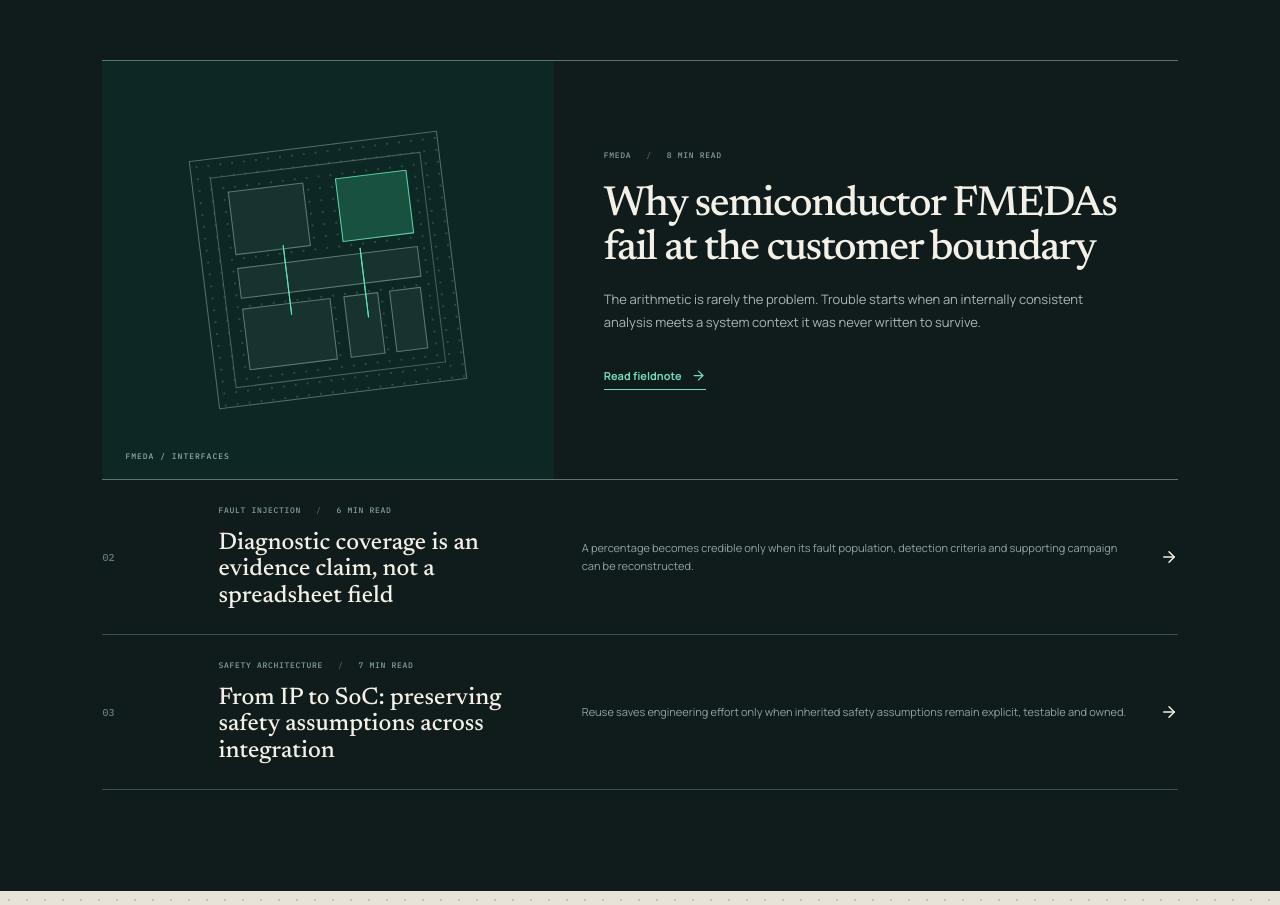
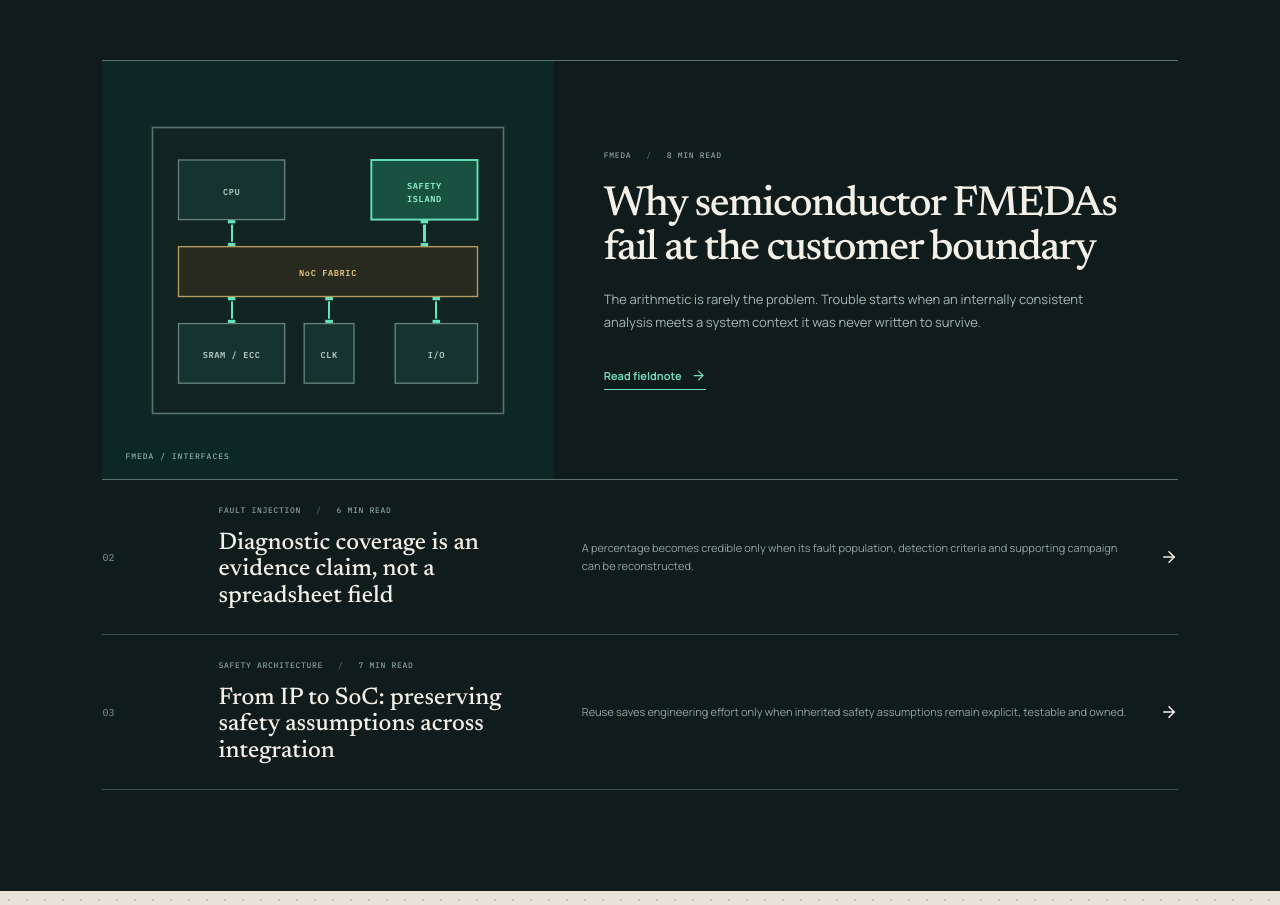
Before and after one commit to aaronrowland/FuSaAI, a React (Vite) app: page / in a window 1280 px wide. Shown: the part 2198-3103 px from the top of the page. Built offline with nearby package versions, Linux system fonts and the light colour scheme.

Commit message:
Align fieldnotes block diagram connectors

```diff
--- a/src/main.jsx
+++ b/src/main.jsx
@@ -371,7 +371,30 @@ function DieFigure() {
 }
 
 function DieMiniature() {
-  return <div className="die-mini"><span /><span /><span /><span /><span /><span /><i /><i /></div>
+  return (
+    <div className="die-mini" aria-label="Simplified SoC safety architecture diagram">
+      <svg viewBox="0 0 360 300" role="img" aria-label="Aligned block diagram linking compute and safety functions through an interconnect to memory, clock and input-output blocks">
+        <rect x="18" y="18" width="324" height="264" className="mini-die" />
+        <g className="mini-connectors">
+          <path d="M91 103V128" /><path d="M269 103V128" />
+          <path d="M91 174V199" /><path d="M181 174V199" /><path d="M280 174V199" />
+        </g>
+        <g className="mini-ports">
+          <rect x="87" y="99" width="8" height="8" /><rect x="87" y="124" width="8" height="8" />
+          <rect x="265" y="99" width="8" height="8" /><rect x="265" y="124" width="8" height="8" />
+          <rect x="87" y="170" width="8" height="8" /><rect x="87" y="195" width="8" height="8" />
+          <rect x="177" y="170" width="8" height="8" /><rect x="177" y="195" width="8" height="8" />
+          <rect x="276" y="170" width="8" height="8" /><rect x="276" y="195" width="8" height="8" />
+        </g>
+        <g className="mini-block"><rect x="42" y="48" width="98" height="55" /><text x="91" y="80" textAnchor="middle">CPU</text></g>
+        <g className="mini-block mini-safety"><rect x="220" y="48" width="98" height="55" /><text x="269" y="75" textAnchor="middle">SAFETY</text><text x="269" y="87" textAnchor="middle">ISLAND</text></g>
+        <g className="mini-block mini-fabric"><rect x="42" y="128" width="276" height="46" /><text x="180" y="155" textAnchor="middle">NoC FABRIC</text></g>
+        <g className="mini-block"><rect x="42" y="199" width="98" height="55" /><text x="91" y="231" textAnchor="middle">SRAM / ECC</text></g>
+        <g className="mini-block"><rect x="158" y="199" width="46" height="55" /><text x="181" y="231" textAnchor="middle">CLK</text></g>
+        <g className="mini-block"><rect x="242" y="199" width="76" height="55" /><text x="280" y="231" textAnchor="middle">I/O</text></g>
+      </svg>
+    </div>
+  )
 }
 
 function SectionTitle({ eyebrow, title }) {
--- a/src/styles.css
+++ b/src/styles.css
@@ -122,16 +122,17 @@ button { color: inherit; }
 .feature-article { min-height: 420px; border-top: 1px solid #607170; border-bottom: 1px solid #607170; display: grid; grid-template-columns: 42% 58%; cursor: pointer; }
 .feature-art { position: relative; overflow: hidden; display: grid; place-items: center; background: #0d2725; }
 .feature-art > span { position: absolute; left: 23px; bottom: 18px; color: #8ab0a8; font: 500 8px 'IBM Plex Mono'; letter-spacing: 1px; }
-.die-mini { width: 250px; height: 250px; position: relative; border: 1px solid #52736d; transform: rotate(-7deg); background-image: radial-gradient(#284a44 1px, transparent 1px); background-size: 12px 12px; }
-.die-mini::after { content: ''; position: absolute; inset: 18px; border: 1px solid #46655f; }
-.die-mini span { position: absolute; z-index: 2; border: 1px solid #5f7c77; background: #17332f; }
-.die-mini span:nth-child(1) { left: 34px; top: 34px; width: 76px; height: 64px; }
-.die-mini span:nth-child(2) { right: 34px; top: 34px; width: 72px; height: 64px; background: #18513f; border-color: #60d3aa; }
-.die-mini span:nth-child(3) { left: 34px; top: 111px; width: 182px; height: 31px; }
-.die-mini span:nth-child(4) { left: 34px; bottom: 34px; width: 89px; height: 62px; }
-.die-mini span:nth-child(5) { left: 136px; bottom: 34px; width: 35px; height: 62px; }
-.die-mini span:nth-child(6) { right: 34px; bottom: 34px; width: 32px; height: 62px; }
-.die-mini i { position: absolute; z-index: 3; left: 82px; top: 94px; width: 1px; height: 70px; background: #65e4b9; box-shadow: 76px 12px 0 #65e4b9; }
+.die-mini { width: min(88%, 390px); }
+.die-mini svg { width: 100%; height: auto; display: block; }
+.mini-die { fill: #112421; stroke: #58736d; stroke-width: 1.5; }
+.mini-block rect { fill: #17332f; stroke: #66817b; stroke-width: 1.25; }
+.mini-block text { fill: #b7cbc5; font: 600 8px 'IBM Plex Mono'; letter-spacing: .55px; }
+.mini-block.mini-safety rect { fill: #18513f; stroke: #65e4b9; stroke-width: 1.75; }
+.mini-block.mini-safety text { fill: #91f0cc; }
+.mini-block.mini-fabric rect { fill: #28291f; stroke: #b99c5d; }
+.mini-block.mini-fabric text { fill: #dfc77f; }
+.mini-connectors { fill: none; stroke: #65e4b9; stroke-width: 2; shape-rendering: crispEdges; }
+.mini-ports { fill: #65e4b9; stroke: #0d2725; stroke-width: 1; }
 .feature-copy { padding: 60px 8%; align-self: center; }
 .article-meta { display: flex; gap: 15px; color: #87a19c; font: 500 8px 'IBM Plex Mono'; letter-spacing: .7px; text-transform: uppercase; }
 .article-meta span + span::before { content: '/'; margin-right: 15px; color: #526865; }
```
